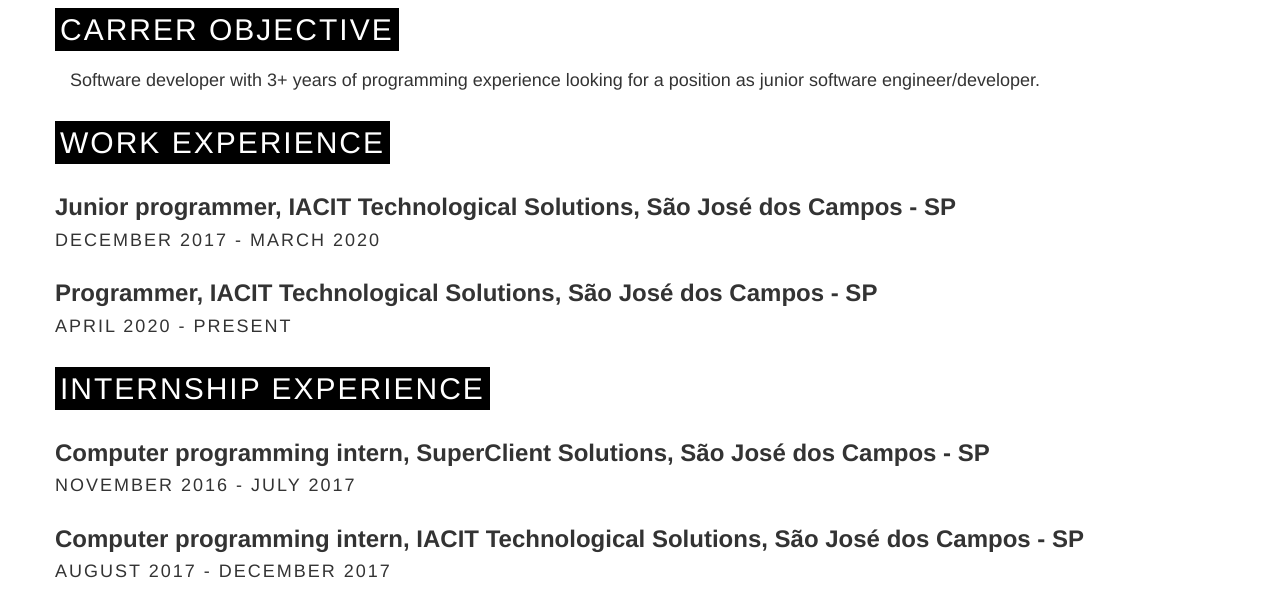
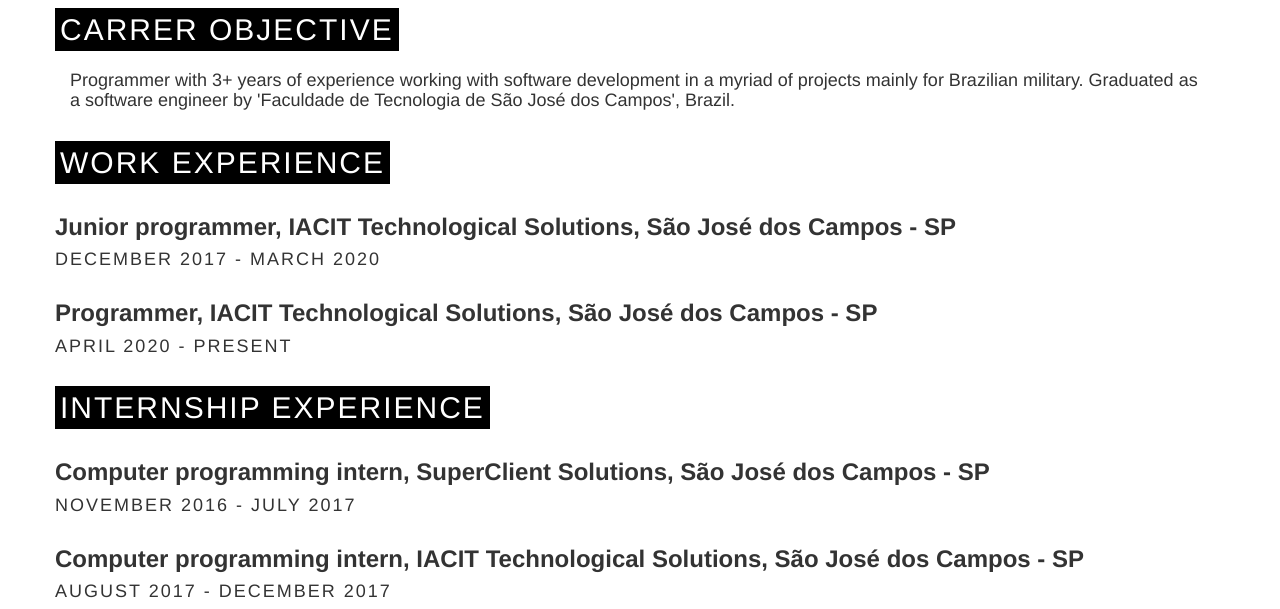
Before and after one commit to geovannyAvelar/geovannyAvelar.github.io, a plain HTML site: page index.html in a window 1280 px wide. Shown: the part 173-782 px from the top of the page. Drawn offline with nearby package versions, Linux system fonts and the light colour scheme.

Commit message:
Update index.html

```diff
--- a/index.html
+++ b/index.html
@@ -49,8 +49,9 @@
             <div class="row">
                 <div class="col-md-12">
                     <h4>
-                        Software developer with 3+ years of programming experience looking for a
-                        position as junior software engineer/developer.
+                        Programmer with 3+ years of experience working with software development in a myriad of projects mainly for Brazilian military.
+                        Graduated as a software engineer by 'Faculdade de Tecnologia de São José dos Campos', Brazil.
+                    </h4>
                 </div>
             </div>
 
```
